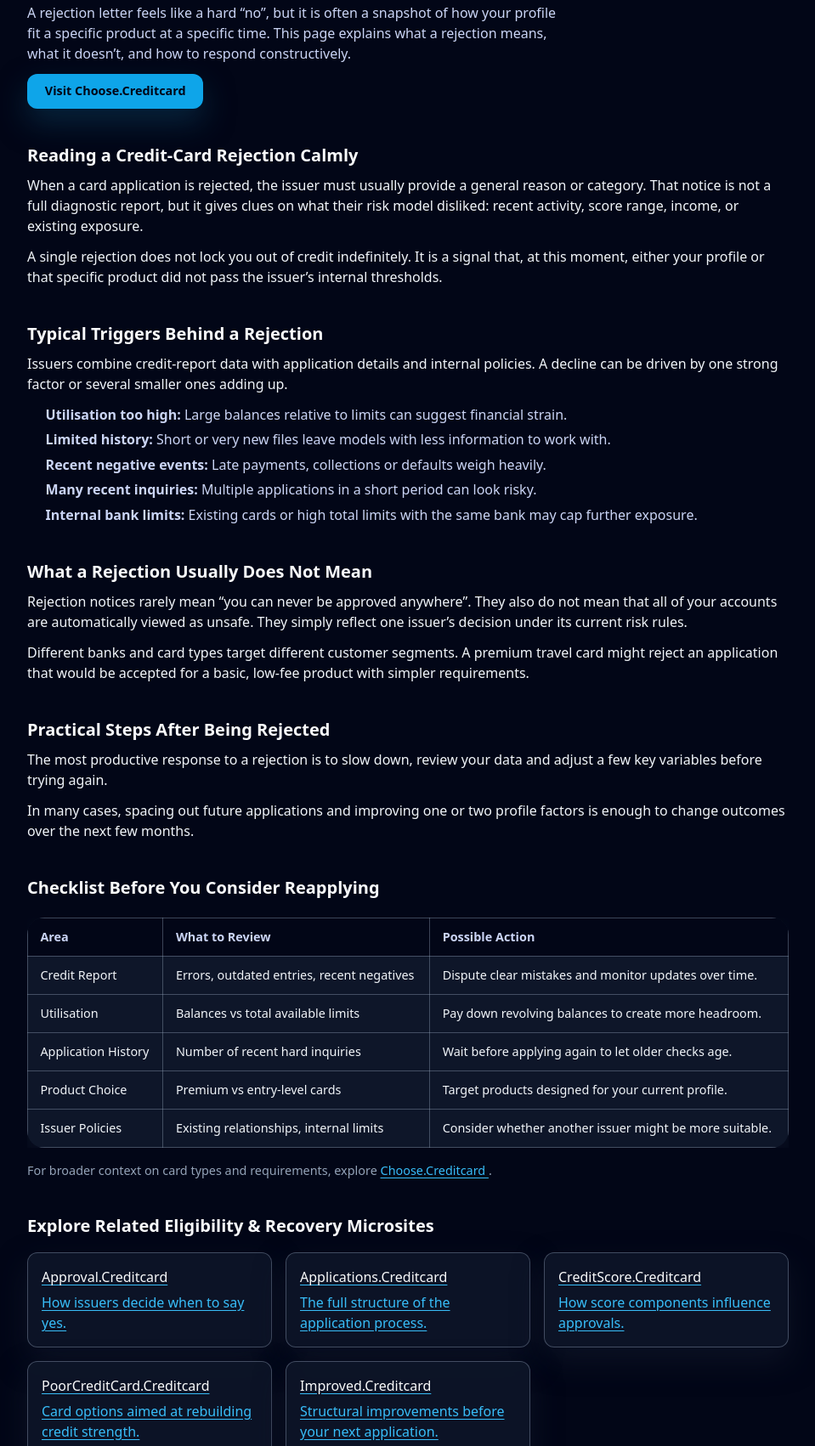
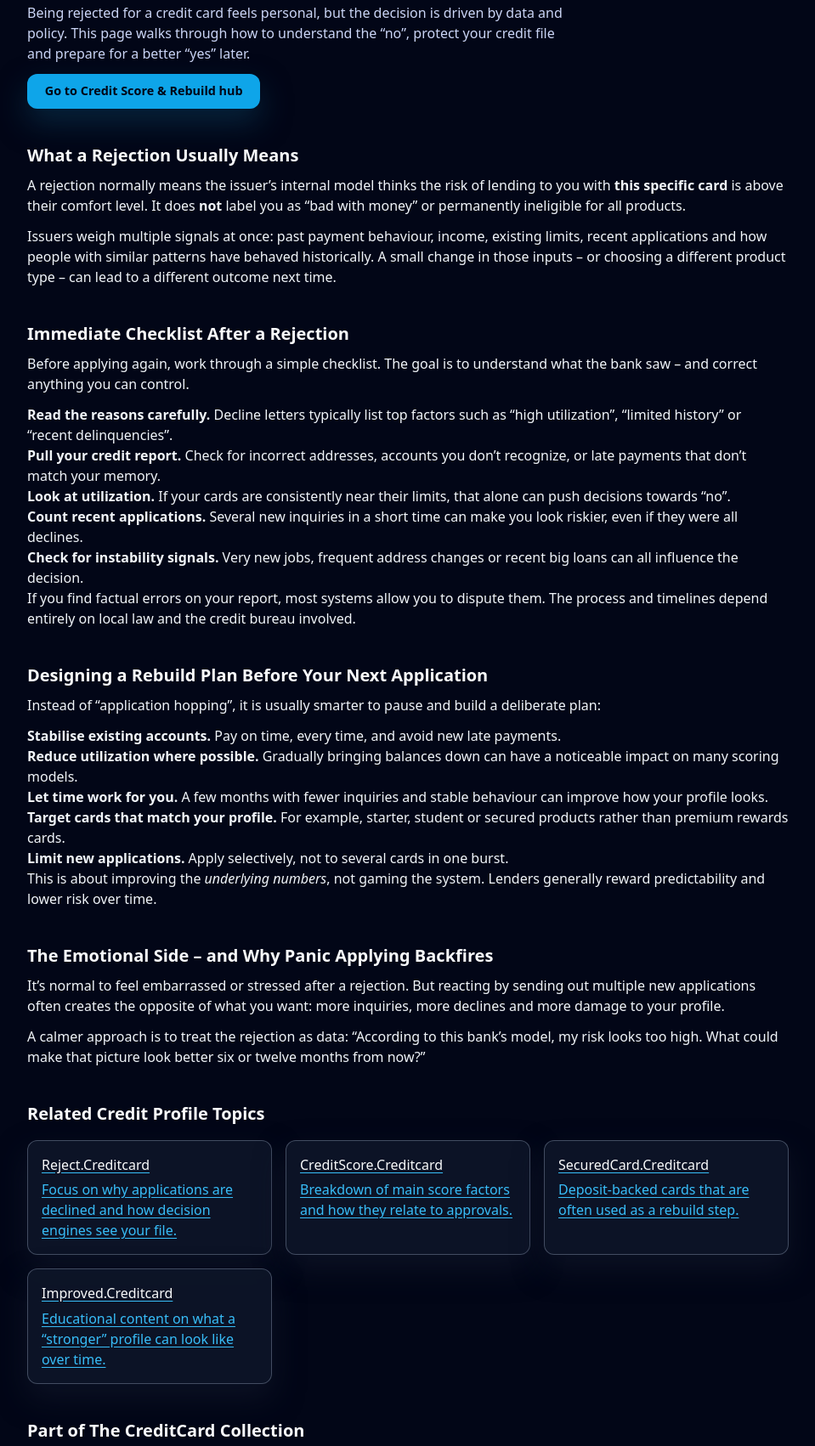
Before and after one commit to ChooseCreditCard/rejected.creditcard, a plain HTML site: page index.html in a window 1280 px wide. Shown: the part 300-2002 px from the top of the page at 85% size, without its empty margins (160-1119 px from the left). Drawn offline with nearby package versions, Linux system fonts and the light colour scheme.

Commit message:
Update index.html

```diff
--- a/index.html
+++ b/index.html
@@ -4,29 +4,29 @@
   <meta charset="UTF-8" />
   <meta name="viewport" content="width=device-width, initial-scale=1" />
 
-  <title>Rejected.Creditcard – What to Do After a Credit-Card Rejection</title>
-  <meta name="description" content="Independent explanation of what a credit-card rejection means, why it happens, and practical steps you can take before you apply again." />
+  <title>Rejected.Creditcard – What To Do After a Card Rejection</title>
+  <meta name="description" content="Educational explainer on what to do after your credit card application has been rejected: how to read the decision, protect your credit profile and prepare a stronger application next time." />
   <meta name="robots" content="index,follow" />
   <link rel="canonical" href="https://rejected.creditcard/" />
 
   <!-- Open Graph -->
-  <meta property="og:title" content="Rejected.Creditcard – Credit-Card Rejection Next Steps" />
-  <meta property="og:description" content="Learn what a credit-card rejection actually means, how to read the notice, and how to prepare for a stronger application in the future." />
+  <meta property="og:title" content="Rejected.Creditcard – Life After a Credit Card Rejection" />
+  <meta property="og:description" content="Neutral overview of next steps after a credit card rejection: credit report checks, utilization, timing and product choices for rebuilding." />
   <meta property="og:type" content="website" />
   <meta property="og:url" content="https://rejected.creditcard/" />
   <meta property="og:image" content="https://choose.creditcard/preview.png?utm_source=rejected.creditcard&utm_medium=referral&utm_campaign=og_image" />
 
   <!-- Twitter -->
   <meta name="twitter:card" content="summary_large_image" />
-  <meta name="twitter:title" content="Rejected.Creditcard – After a Card Application Is Rejected" />
-  <meta name="twitter:description" content="Clear, neutral overview of why card applications are rejected and what to review before reapplying." />
+  <meta name="twitter:title" content="Rejected.Creditcard – What To Do After a Card Rejection" />
+  <meta name="twitter:description" content="Understand what a rejection means, what to fix first and how to approach your next credit card application more strategically." />
   <meta name="twitter:image" content="https://choose.creditcard/preview.png?utm_source=rejected.creditcard&utm_medium=referral&utm_campaign=twitter_image" />
 
   <!-- GA4 -->
   <script async src="https://www.googletagmanager.com/gtag/js?id=G-64FE63JQ3H"></script>
   <script>
     window.dataLayer = window.dataLayer || [];
-    function gtag(){dataLayer.push(arguments);}
+    function gtag(){ dataLayer.push(arguments); }
     gtag('js', new Date());
     gtag('config', 'G-64FE63JQ3H');
   </script>
@@ -37,6 +37,7 @@
   <!-- Shared minisite styles -->
   <link rel="stylesheet" href="./styles.css" />
 </head>
+
 <body class="bg-slate-950 text-slate-100">
   <header class="site-header">
     <div class="nav-inner max-w-6xl">
@@ -44,13 +45,13 @@
         <div class="cc-logo">CC</div>
         <div class="brand-text">
           <div class="brand-title">Rejected.Creditcard</div>
-          <div class="brand-subtitle">Understanding Credit-Card Rejections</div>
+          <div class="brand-subtitle">Life After a Card Rejection</div>
         </div>
       </div>
       <nav class="nav-links" aria-label="Page navigation">
         <a href="#overview">Overview</a>
-        <a href="#reasons">Why It Happened</a>
-        <a href="#next">Next Steps</a>
+        <a href="#checklist">First checks</a>
+        <a href="#rebuild">Rebuild plan</a>
       </nav>
     </div>
   </header>
@@ -66,152 +67,168 @@
     <!-- Hero -->
     <section class="hero">
       <div class="hero-content">
-        <h1>What a Credit-Card Rejection Really Tells You</h1>
+        <h1>Turn a Credit Card Rejection Into a Rebuild Plan</h1>
         <p class="hero-lead">
-          A rejection letter feels like a hard “no”, but it is often a snapshot of how your profile fit a specific product at a specific time. This page explains what a rejection means, what it doesn’t, and how to respond constructively.
+          Being rejected for a credit card feels personal, but the decision is driven by data and policy.
+          This page walks through how to understand the “no”, protect your credit file and prepare
+          for a better “yes” later.
         </p>
-        <a class="cta" href="https://choose.creditcard/?utm_source=rejected.creditcard&utm_medium=referral&utm_campaign=hero_cta">
-          Visit Choose.Creditcard
+        <a class="cta" href="https://choose.creditcard/credit-score/?utm_source=rejected.creditcard&utm_medium=referral&utm_campaign=hero_cta">
+          Go to Credit Score &amp; Rebuild hub
         </a>
       </div>
     </section>
 
     <!-- Overview -->
     <section id="overview" class="section">
-      <h2>Reading a Credit-Card Rejection Calmly</h2>
-      <p>When a card application is rejected, the issuer must usually provide a general reason or category. That notice is not a full diagnostic report, but it gives clues on what their risk model disliked: recent activity, score range, income, or existing exposure.</p>
-      <p>A single rejection does not lock you out of credit indefinitely. It is a signal that, at this moment, either your profile or that specific product did not pass the issuer’s internal thresholds.</p>
-    </section>
-
-    <!-- Reasons -->
-    <section id="reasons" class="section">
-      <h2>Typical Triggers Behind a Rejection</h2>
-      <p>Issuers combine credit-report data with application details and internal policies. A decline can be driven by one strong factor or several smaller ones adding up.</p>
-      <ul class="list">
-        <li><strong>Utilisation too high:</strong> Large balances relative to limits can suggest financial strain.</li>
-        <li><strong>Limited history:</strong> Short or very new files leave models with less information to work with.</li>
-        <li><strong>Recent negative events:</strong> Late payments, collections or defaults weigh heavily.</li>
-        <li><strong>Many recent inquiries:</strong> Multiple applications in a short period can look risky.</li>
-        <li><strong>Internal bank limits:</strong> Existing cards or high total limits with the same bank may cap further exposure.</li>
-      </ul>
-    </section>
-
-    <section class="section">
-      <h2>What a Rejection Usually Does Not Mean</h2>
-      <p>Rejection notices rarely mean “you can never be approved anywhere”. They also do not mean that all of your accounts are automatically viewed as unsafe. They simply reflect one issuer’s decision under its current risk rules.</p>
-      <p>Different banks and card types target different customer segments. A premium travel card might reject an application that would be accepted for a basic, low-fee product with simpler requirements.</p>
-    </section>
-
-    <!-- Next Steps -->
-    <section id="next" class="section">
-      <h2>Practical Steps After Being Rejected</h2>
-      <p>The most productive response to a rejection is to slow down, review your data and adjust a few key variables before trying again.</p>
-      <p>In many cases, spacing out future applications and improving one or two profile factors is enough to change outcomes over the next few months.</p>
-    </section>
-
-    <!-- Table -->
-    <section class="section">
-      <h2>Checklist Before You Consider Reapplying</h2>
-      <div class="table-wrap">
-        <table class="table">
-          <thead>
-            <tr>
-              <th>Area</th>
-              <th>What to Review</th>
-              <th>Possible Action</th>
-            </tr>
-          </thead>
-          <tbody>
-            <tr>
-              <td>Credit Report</td>
-              <td>Errors, outdated entries, recent negatives</td>
-              <td>Dispute clear mistakes and monitor updates over time.</td>
-            </tr>
-            <tr>
-              <td>Utilisation</td>
-              <td>Balances vs total available limits</td>
-              <td>Pay down revolving balances to create more headroom.</td>
-            </tr>
-            <tr>
-              <td>Application History</td>
-              <td>Number of recent hard inquiries</td>
-              <td>Wait before applying again to let older checks age.</td>
-            </tr>
-            <tr>
-              <td>Product Choice</td>
-              <td>Premium vs entry-level cards</td>
-              <td>Target products designed for your current profile.</td>
-            </tr>
-            <tr>
-              <td>Issuer Policies</td>
-              <td>Existing relationships, internal limits</td>
-              <td>Consider whether another issuer might be more suitable.</td>
-            </tr>
-          </tbody>
-        </table>
-      </div>
-      <p class="small">
-        For broader context on card types and requirements, explore
-        <a href="https://choose.creditcard/?utm_source=rejected.creditcard&utm_medium=referral&utm_campaign=comparison_section">
-          Choose.Creditcard
-        </a>.
+      <h2>What a Rejection Usually Means</h2>
+      <p>
+        A rejection normally means the issuer’s internal model thinks the risk of lending to you with
+        <strong>this specific card</strong> is above their comfort level. It does <strong>not</strong>
+        label you as “bad with money” or permanently ineligible for all products.
+      </p>
+      <p>
+        Issuers weigh multiple signals at once: past payment behaviour, income, existing limits, recent
+        applications and how people with similar patterns have behaved historically. A small change in those
+        inputs – or choosing a different product type – can lead to a different outcome next time.
       </p>
     </section>
 
-    <!-- Cluster links -->
+    <!-- First checks -->
+    <section id="checklist" class="section">
+      <h2>Immediate Checklist After a Rejection</h2>
+      <p>
+        Before applying again, work through a simple checklist. The goal is to understand what the bank
+        saw – and correct anything you can control.
+      </p>
+      <ul>
+        <li>
+          <strong>Read the reasons carefully.</strong> Decline letters typically list top factors such as
+          “high utilization”, “limited history” or “recent delinquencies”.
+        </li>
+        <li>
+          <strong>Pull your credit report.</strong> Check for incorrect addresses, accounts you don’t
+          recognize, or late payments that don’t match your memory.
+        </li>
+        <li>
+          <strong>Look at utilization.</strong> If your cards are consistently near their limits, that
+          alone can push decisions towards “no”.
+        </li>
+        <li>
+          <strong>Count recent applications.</strong> Several new inquiries in a short time can make you
+          look riskier, even if they were all declines.
+        </li>
+        <li>
+          <strong>Check for instability signals.</strong> Very new jobs, frequent address changes or
+          recent big loans can all influence the decision.
+        </li>
+      </ul>
+      <p>
+        If you find factual errors on your report, most systems allow you to dispute them. The process and
+        timelines depend entirely on local law and the credit bureau involved.
+      </p>
+    </section>
+
+    <!-- Rebuild plan -->
+    <section id="rebuild" class="section">
+      <h2>Designing a Rebuild Plan Before Your Next Application</h2>
+      <p>
+        Instead of “application hopping”, it is usually smarter to pause and build a deliberate plan:
+      </p>
+      <ul>
+        <li>
+          <strong>Stabilise existing accounts.</strong> Pay on time, every time, and avoid new late payments.
+        </li>
+        <li>
+          <strong>Reduce utilization where possible.</strong> Gradually bringing balances down can have a
+          noticeable impact on many scoring models.
+        </li>
+        <li>
+          <strong>Let time work for you.</strong> A few months with fewer inquiries and stable behaviour
+          can improve how your profile looks.
+        </li>
+        <li>
+          <strong>Target cards that match your profile.</strong> For example, starter, student or secured
+          products rather than premium rewards cards.
+        </li>
+        <li>
+          <strong>Limit new applications.</strong> Apply selectively, not to several cards in one burst.
+        </li>
+      </ul>
+      <p>
+        This is about improving the <em>underlying numbers</em>, not gaming the system. Lenders generally
+        reward predictability and lower risk over time.
+      </p>
+    </section>
+
+    <!-- Emotional & practical side -->
     <section class="section">
-      <h2>Explore Related Eligibility & Recovery Microsites</h2>
+      <h2>The Emotional Side – and Why Panic Applying Backfires</h2>
+      <p>
+        It’s normal to feel embarrassed or stressed after a rejection. But reacting by sending out multiple
+        new applications often creates the opposite of what you want: more inquiries, more declines and more
+        damage to your profile.
+      </p>
+      <p>
+        A calmer approach is to treat the rejection as data: “According to this bank’s model, my risk
+        looks too high. What could make that picture look better six or twelve months from now?”
+      </p>
+    </section>
+
+    <!-- Related topics / minisites -->
+    <section class="section">
+      <h2>Related Credit Profile Topics</h2>
       <div class="cluster-grid">
-        <a class="cluster-card" href="https://approval.creditcard/?utm_source=rejected.creditcard&utm_medium=referral&utm_campaign=cluster_approval">
-          <h3>Approval.Creditcard</h3>
-          <p>How issuers decide when to say yes.</p>
-        </a>
-        <a class="cluster-card" href="https://applications.creditcard/?utm_source=rejected.creditcard&utm_medium=referral&utm_campaign=cluster_applications">
-          <h3>Applications.Creditcard</h3>
-          <p>The full structure of the application process.</p>
+        <a class="cluster-card" href="https://reject.creditcard/?utm_source=rejected.creditcard&utm_medium=referral&utm_campaign=cluster_reject">
+          <h3>Reject.Creditcard</h3>
+          <p>Focus on why applications are declined and how decision engines see your file.</p>
         </a>
         <a class="cluster-card" href="https://creditscore.creditcard/?utm_source=rejected.creditcard&utm_medium=referral&utm_campaign=cluster_creditscore">
           <h3>CreditScore.Creditcard</h3>
-          <p>How score components influence approvals.</p>
+          <p>Breakdown of main score factors and how they relate to approvals.</p>
         </a>
-        <a class="cluster-card" href="https://poorcreditcard.creditcard/?utm_source=rejected.creditcard&utm_medium=referral&utm_campaign=cluster_poorcreditcard">
-          <h3>PoorCreditCard.Creditcard</h3>
-          <p>Card options aimed at rebuilding credit strength.</p>
+        <a class="cluster-card" href="https://securedcard.creditcard/?utm_source=rejected.creditcard&utm_medium=referral&utm_campaign=cluster_securedcard">
+          <h3>SecuredCard.Creditcard</h3>
+          <p>Deposit-backed cards that are often used as a rebuild step.</p>
         </a>
         <a class="cluster-card" href="https://improved.creditcard/?utm_source=rejected.creditcard&utm_medium=referral&utm_campaign=cluster_improved">
           <h3>Improved.Creditcard</h3>
-          <p>Structural improvements before your next application.</p>
+          <p>Educational content on what a “stronger” profile can look like over time.</p>
         </a>
       </div>
     </section>
 
-    <!-- Collection section -->
+    <!-- Collection + hub snippet -->
     <section class="section">
       <h2>Part of The CreditCard Collection</h2>
       <p class="small">
-        Rejected.Creditcard is one microsite within <strong>The CreditCard Collection</strong>, operated by ronarn AS. Each site focuses on a specific stage of the credit-card journey — from first applications to long-term usage.
+        Rejected.Creditcard is part of <strong>The CreditCard Collection</strong> – a network of focused
+        minisites by ronarn AS. Each one explains a small piece of the credit card lifecycle so you can
+        read documentation with fewer surprises.
       </p>
       <p class="small">
-        This page is educational and does not provide personal financial advice. Issuer criteria vary by product and region, so always refer to official documentation.
+        We do not approve or reject applications, and we do not give individual advice. Use this page as a
+        neutral framework to interpret your own situation – then check official terms before applying
+        for any product.
       </p>
 
-      <!-- REQUIRED HUB SNIPPET – ROOT -->
       <div class="hub-link">
-        <a href="https://choose.creditcard/?utm_source=rejected.creditcard&utm_medium=referral&utm_campaign=minisite_to_hub"
-           class="text-sm text-slate-600 hover:text-slate-900">
-          Learn more at Choose.Creditcard
+        <a href="https://choose.creditcard/credit-score/?utm_source=rejected.creditcard&utm_medium=referral&utm_campaign=minisite_to_hub"
+           class="text-sm text-slate-500 hover:text-slate-200">
+          Learn more in the Credit Score &amp; Rebuild hub on Choose.Creditcard
         </a>
       </div>
     </section>
 
     <!-- Bottom CTA -->
     <section class="section">
-      <h2>Ready to Plan Your Next Move?</h2>
+      <h2>Ready to Plan Your Next Application?</h2>
       <p class="small">
-        Use Rejected.Creditcard to understand what happened and what to adjust — then explore card categories and educational guides at the main hub.
+        Use Rejected.Creditcard as a reset point: understand what the last decision told you, repair what you
+        can, then move on to structured comparisons and guides before trying again.
       </p>
-      <a class="cta" href="https://choose.creditcard/?utm_source=rejected.creditcard&utm_medium=referral&utm_campaign=bottom_cta">
-        Go to Choose.Creditcard
+      <a class="cta" href="https://choose.creditcard/credit-score/?utm_source=rejected.creditcard&utm_medium=referral&utm_campaign=bottom_cta">
+        Go to Credit Score &amp; Rebuild
       </a>
     </section>
   </main>
```
